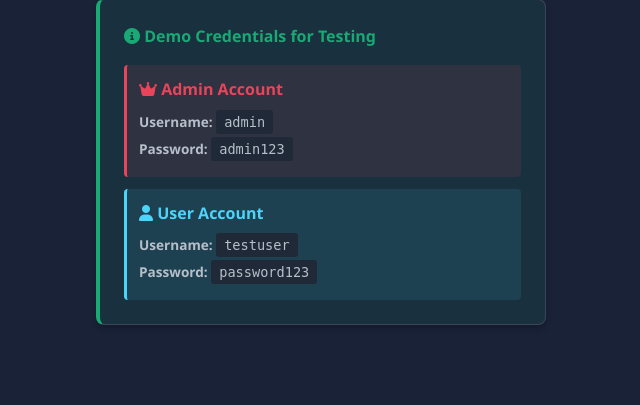
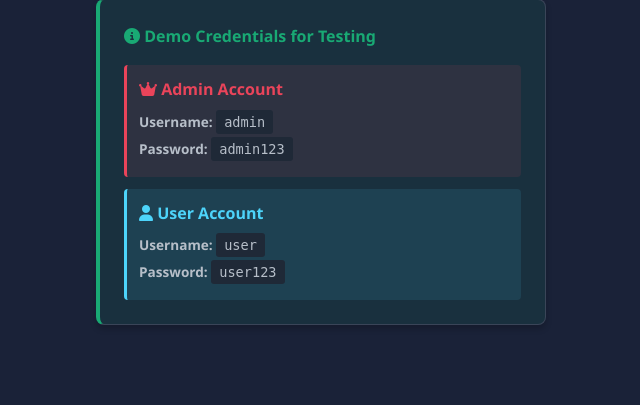
Before and after one commit to biz2007/WDP-Automating-Job-Card-Update, a Flask app: page /login in a window 1280 px wide. Shown: the part 679-1084 px from the top of the page, without its empty margins (319-959 px from the left). Run offline with Flask 3, Linux system fonts and the light colour scheme.

Commit message:
minor changes

```diff
--- a/templates/base.html
+++ b/templates/base.html
@@ -266,6 +266,7 @@
             <ul class="navbar-nav">
                 {% if session.get('user_id') %}
                     <li><a href="{{ url_for('home') }}" class="nav-link"><i class="fas fa-home"></i> Home</a></li>
+                    <li><a href="{{ url_for('tickets') }}" class="nav-link"><i class="fas fa-headset"></i> Customer Support</a></li>
                     <li><a href="{{ url_for('catalogue') }}" class="nav-link"><i class="fas fa-box"></i> Catalogue</a></li>
                     <li><a href="{{ url_for('orders') }}" class="nav-link"><i class="fas fa-shopping-cart"></i> Orders</a></li>
                     <li><a href="{{ url_for('rewards') }}" class="nav-link"><i class="fas fa-gift"></i> Rewards</a></li>
--- a/templates/login.html
+++ b/templates/login.html
@@ -64,10 +64,10 @@
                 <i class="fas fa-user"></i> User Account
             </p>
             <p style="color: var(--muted-text); font-size: 0.85rem; margin: 0.25rem 0;">
-                <strong>Username:</strong> <span style="background-color: var(--input-bg); padding: 0.25rem 0.5rem; border-radius: 3px; font-family: monospace;">testuser</span>
+                <strong>Username:</strong> <span style="background-color: var(--input-bg); padding: 0.25rem 0.5rem; border-radius: 3px; font-family: monospace;">user</span>
             </p>
             <p style="color: var(--muted-text); font-size: 0.85rem; margin: 0.25rem 0;">
-                <strong>Password:</strong> <span style="background-color: var(--input-bg); padding: 0.25rem 0.5rem; border-radius: 3px; font-family: monospace;">password123</span>
+                <strong>Password:</strong> <span style="background-color: var(--input-bg); padding: 0.25rem 0.5rem; border-radius: 3px; font-family: monospace;">user123</span>
             </p>
         </div>
     </div>
--- a/users_data.json
+++ b/users_data.json
@@ -11,7 +11,7 @@
     "id": 2,
     "username": "user",
     "email": "user123@gmail.com",
-    "password": "scrypt:32768:8:1$v5FZASrNkNIJqnAB$1dd6cf20ef407e771408cd69d0b80658093694d0d3da049e9a6fe70d34c88e5ea6164025342fb2315dc732feb09e2ec2e871a38eeb624df7f8b90452d2fb3e4b",
+    "password": "scrypt:32768:8:1$V45aanFsdN14rUI9$1fa28dbc7a715e04632101cf1646bc4ca36916e3c4c5bbdace104c357e1eb13e3529fe79243f9d47d197b610fd7c69491029d09add35eda15bd3d31f990521b1",
     "role": "user",
     "created_at": "2026-01-27T12:14:40.904293"
   },
```
